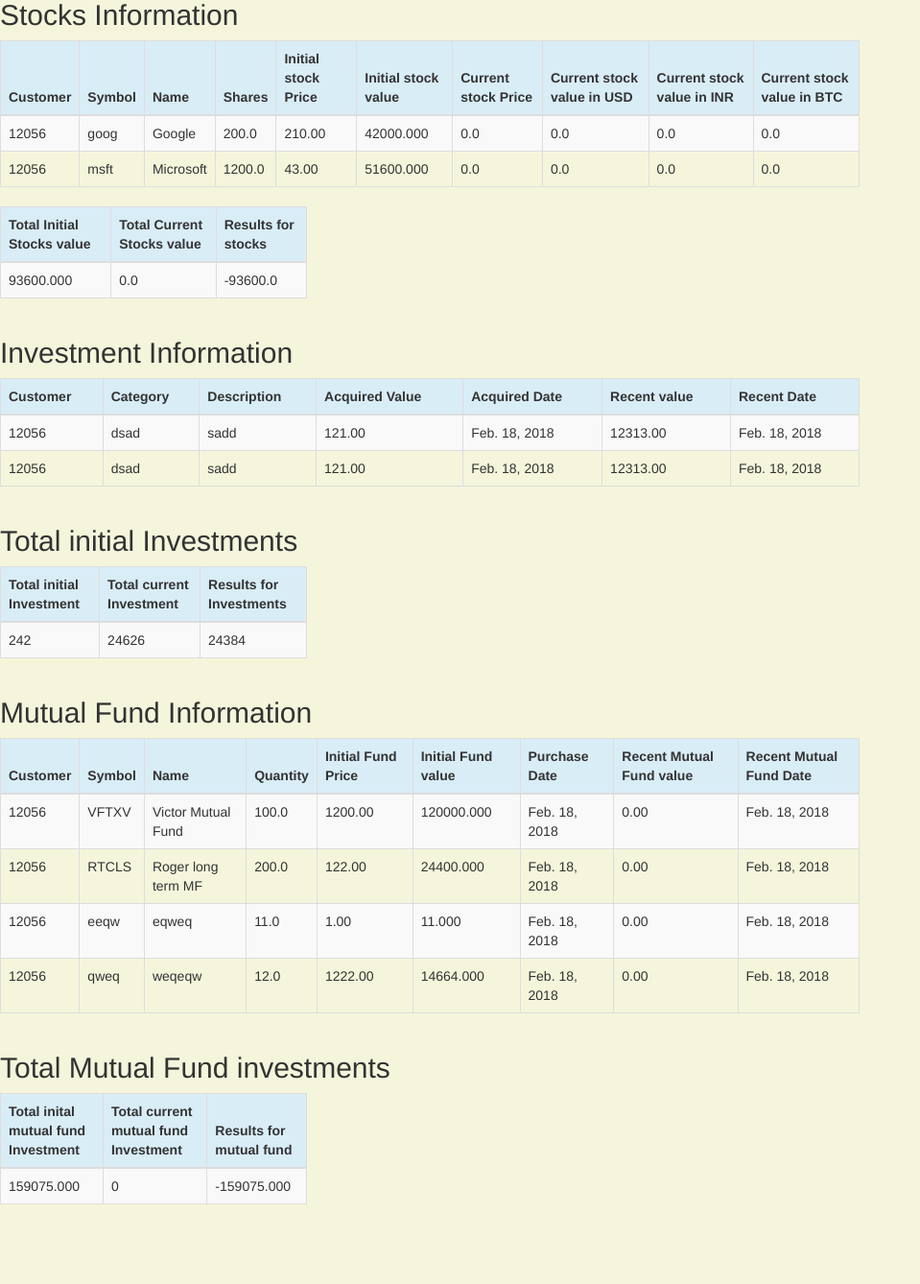
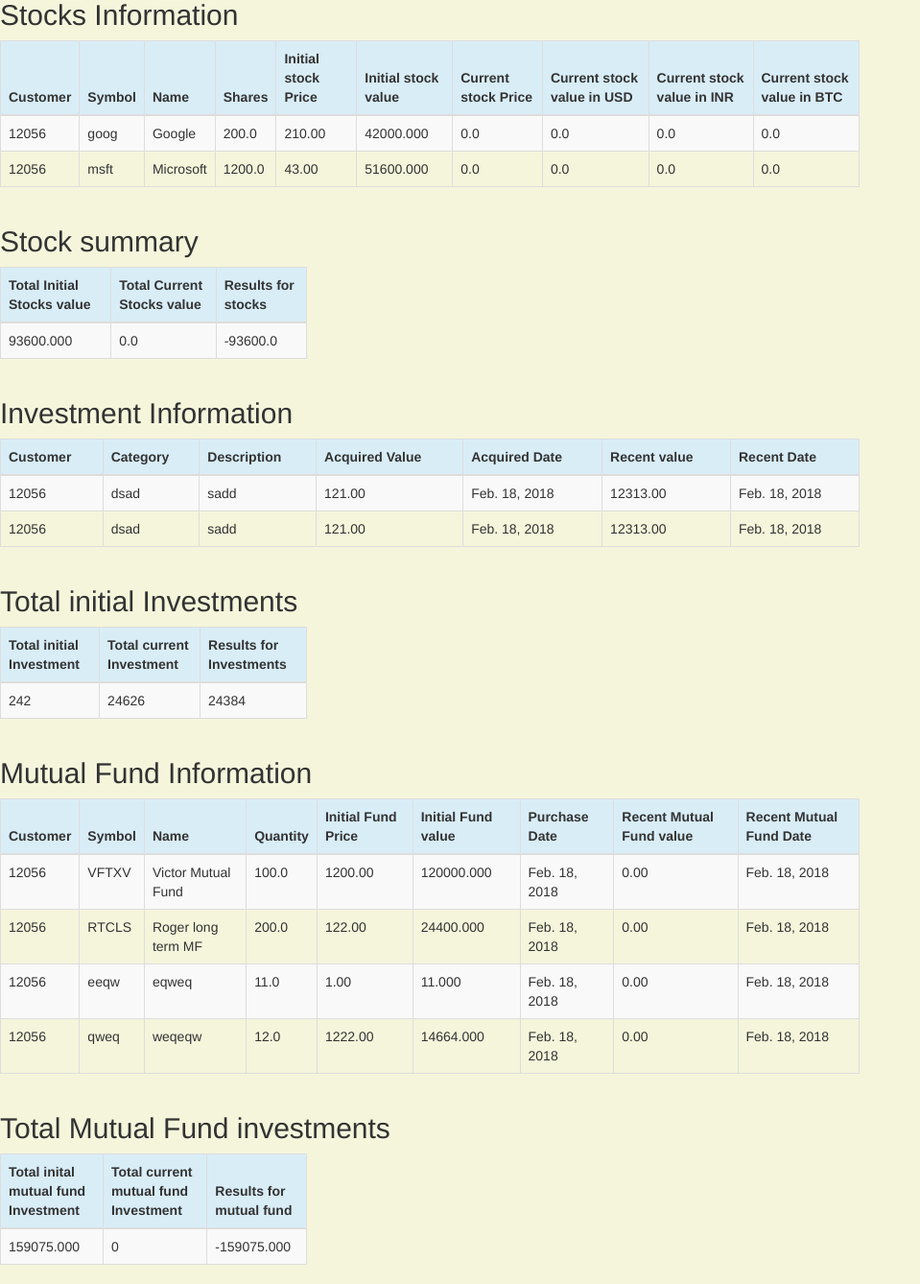
Before and after one commit to vbhat0891/Efs_8380, a Django app: page /customer/1/portfolio/ in a window 1280 px wide. Shown: the part 396-1734 px from the top of the page at 96% size, without its empty margins (0-959 px from the left). Before the commit the page ends 1651 px from the top, so only its background shows below. Run offline with Django 3.2, Linux system fonts and the light colour scheme; a user stored in the database is signed in; data comes from the database, SQL or seed files in the repository; data that the repository does not hold is empty; some libraries are stand-ins or nearby versions.

Commit message:
first push

```diff
--- a/portfolio/templates/portfolio/portfolio.html
+++ b/portfolio/templates/portfolio/portfolio.html
@@ -100,6 +100,9 @@
     </table>
 </div>
 
+<div class="row">
+    <h2 style="padding-left: 15Px">Stock summary</h2>
+</div>
 <div style="padding-right: 75%">
     <table class="table table-striped table-bordered table-hover">
         <thead>
```
